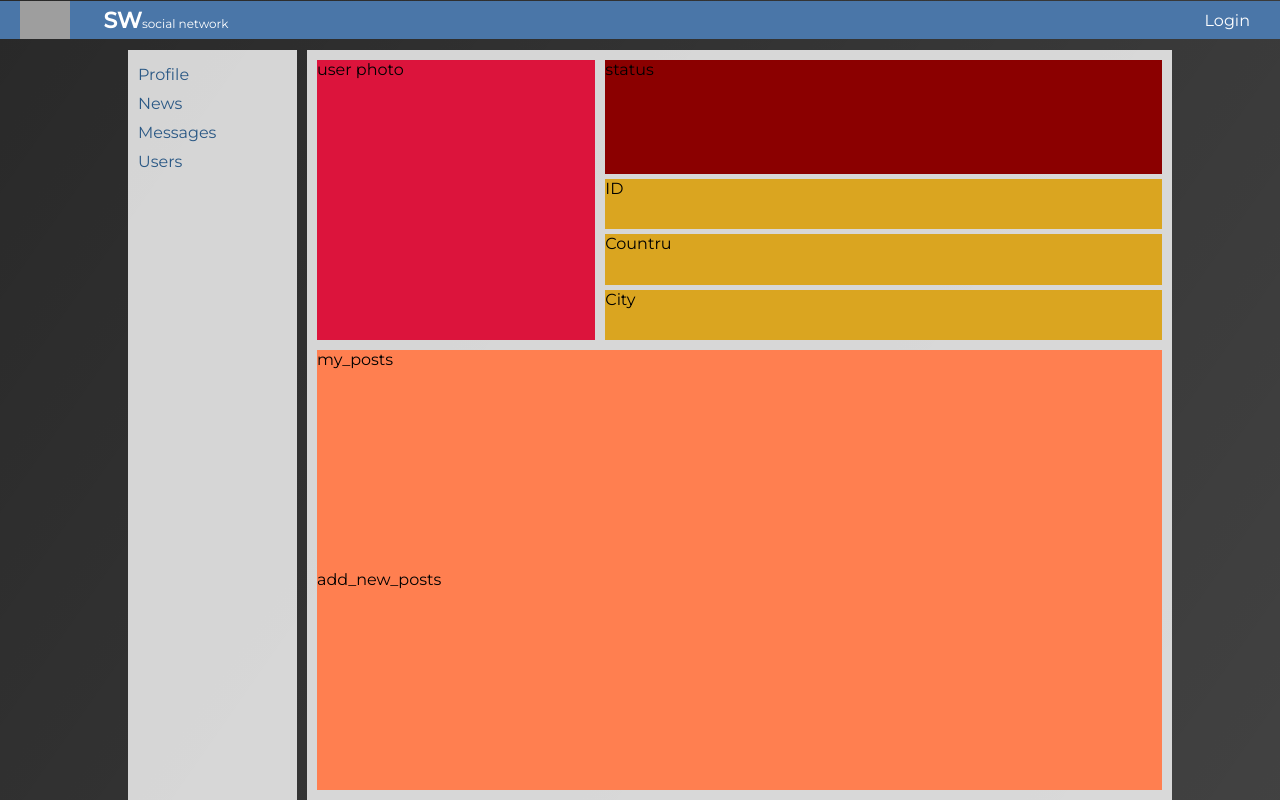
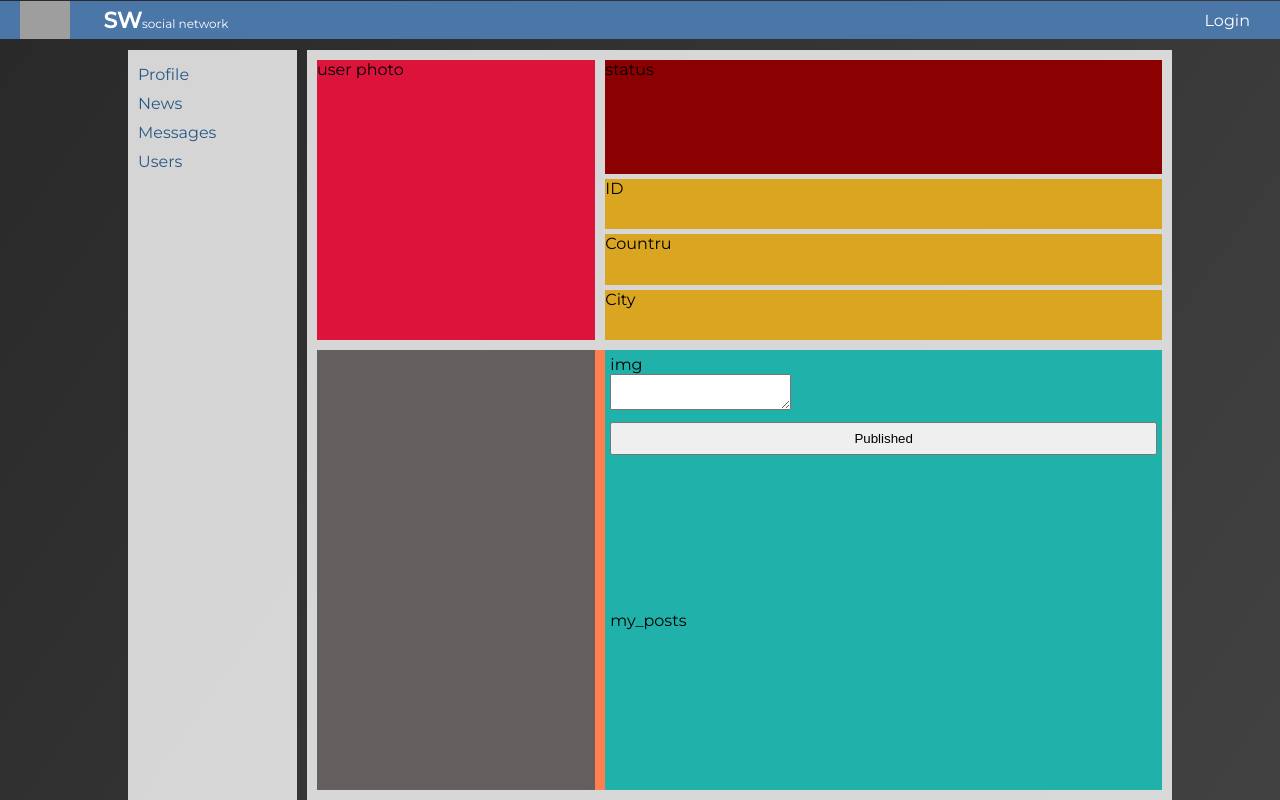
Before and after one commit to Sergey-lang/Social-TypeScript, a React (Create React App) app: page / in a window 1280 px wide. Built offline with nearby package versions, Linux system fonts and the light colour scheme; grey boxes are pictures that could not be loaded.

Commit message:
style for posts

```diff
--- a/src/component/Profile/MyPosts/MyPosts.module.css
+++ b/src/component/Profile/MyPosts/MyPosts.module.css
@@ -2,5 +2,24 @@
     grid-area: post_wrapper;
     display: grid;
     background-color: coral;
-    grid-template-areas: "my_posts" "add_new_posts";
+    grid-template-columns: 0.5fr 1fr;
+    grid-gap: 10px;
 }
+
+.any {
+    display: grid;
+    background-color: rgb(99, 95, 95);
+}
+
+.wall_posts {
+    display: grid;
+    background-color: lightseagreen;
+    padding: 5px;
+}
+
+.add_new_posts {
+    display: grid;
+    grid-template-rows: 1fr 0.5fr;
+    grid-template-areas: "text_wrapper" "add_post_button";
+    height: 100px;
+}
--- a/src/component/Profile/MyPosts/MyPosts.tsx
+++ b/src/component/Profile/MyPosts/MyPosts.tsx
@@ -4,8 +4,19 @@ import style from './MyPosts.module.css';
 function MyPosts() {
   return (
     <div className={style.post_wrapper}>
-      <div className={style.my_posts}>my_posts</div>
-      <div className={style.add_new_posts}>add_new_posts</div>
+      <div className={style.any}></div>
+      <div className={style.wall_posts}>
+
+        <div className={style.add_new_posts}>
+          <div className={style.text_wrapper}>
+            <div className={style.small_user_photo}>img</div>
+            <textarea></textarea>
+          </div>
+            <button className={style.add_post_button}>Published</button>
+        </div>
+
+        <div className={style.my_posts}>my_posts</div>
+      </div>
     </div>
   )
 }
```
